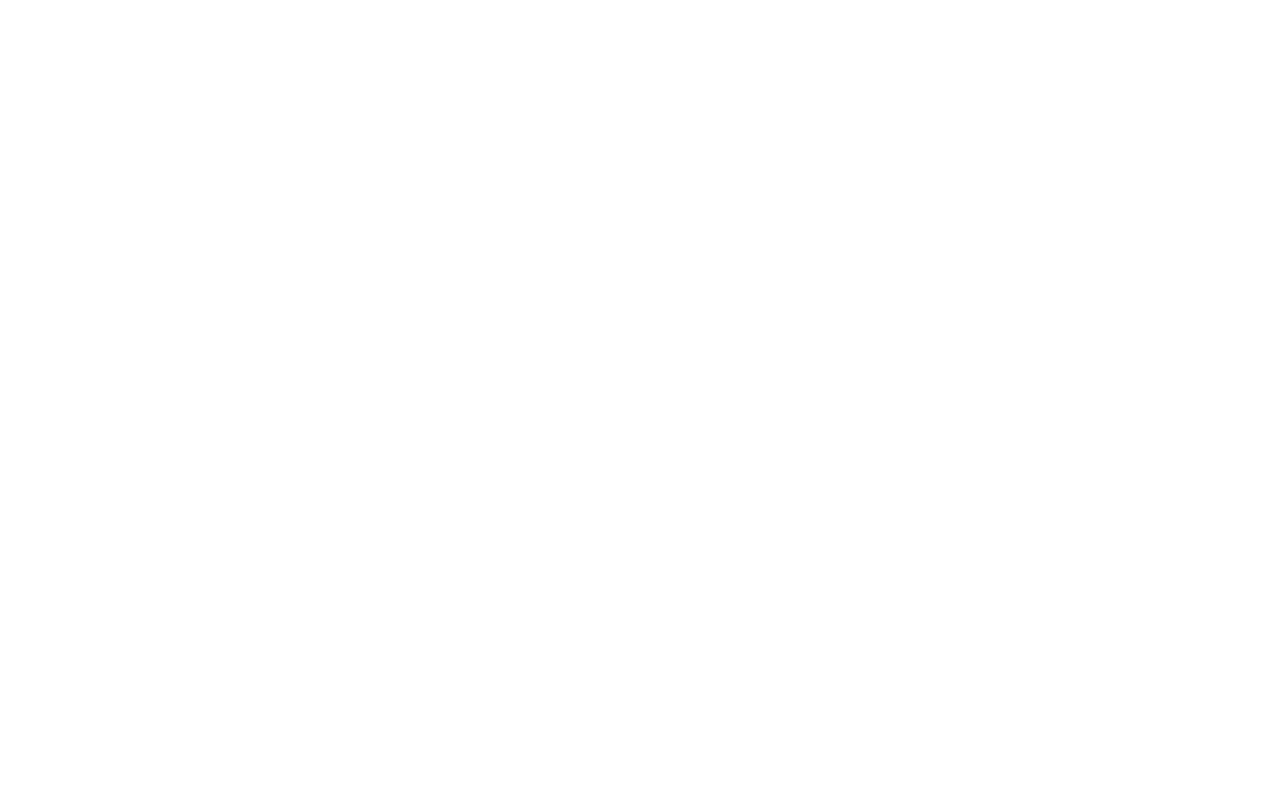
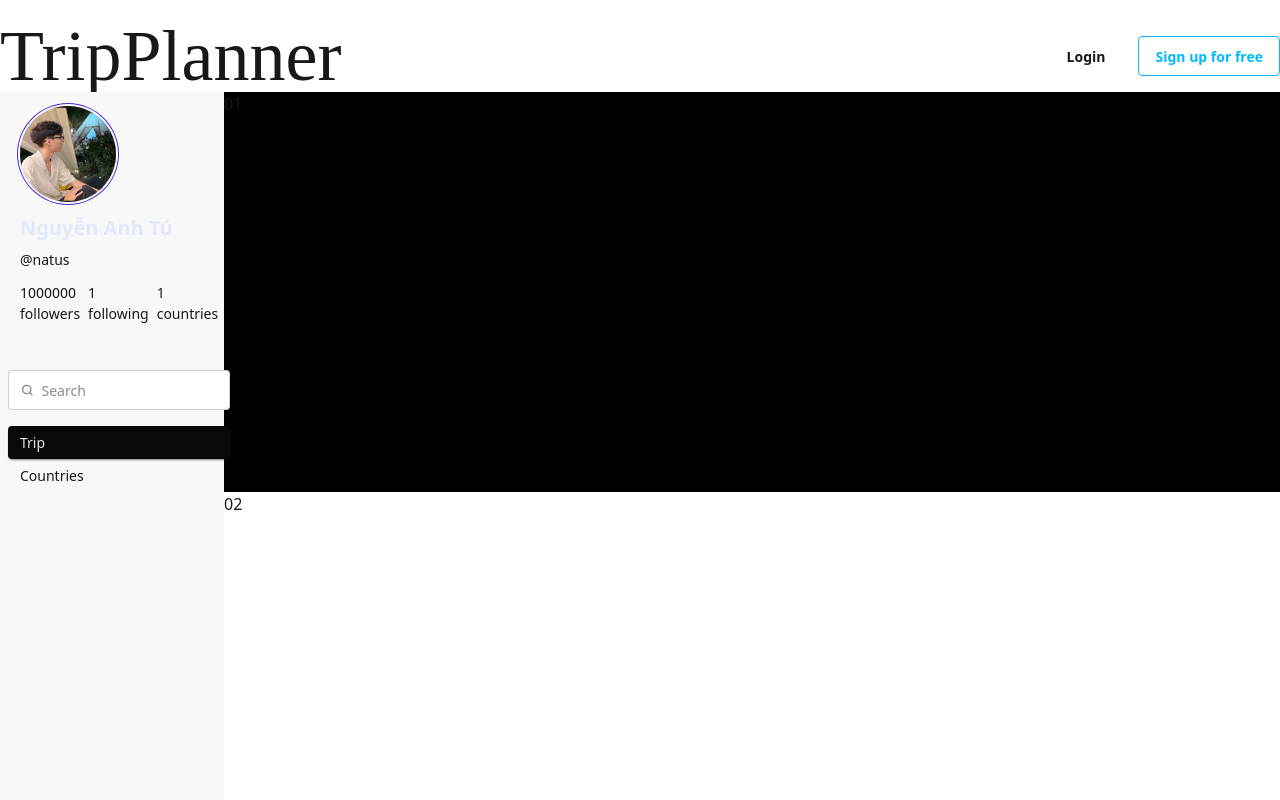
Before and after one commit to nguyenatu188/tpfrontend, a React (Vite) app: page /home in a window 1280 px wide. Before the commit this address had no page. Shown: the top 800 px of the page. Built offline with nearby package versions, Linux system fonts and the light colour scheme; a web font is replaced by a local one.

Commit message:
UI: forgotpassword, home(50%), sidebar

```diff
--- a/package.json
+++ b/package.json
@@ -15,13 +15,16 @@
     "react": "^19.1.0",
     "react-dom": "^19.0.0",
     "react-icons": "^5.5.0",
+    "react-modal": "^3.16.3",
     "react-router-dom": "^7.5.0",
+    "reactjs-popup": "^2.0.6",
     "tailwindcss": "^4.1.3"
   },
   "devDependencies": {
     "@eslint/js": "^9.21.0",
     "@types/react": "^19.0.10",
     "@types/react-dom": "^19.0.4",
+    "@types/react-modal": "^3.16.3",
     "@vitejs/plugin-react": "^4.3.4",
     "daisyui": "^5.0.19",
     "eslint": "^9.21.0",
--- a/src/App.tsx
+++ b/src/App.tsx
@@ -1,17 +1,21 @@
-import { Route, Routes } from 'react-router-dom'
-import LandingPage from './pages/LandingPage'
-import Login from './pages/Login'
-import Register from './pages/Register'
+import { Route, Routes } from "react-router-dom";
+import LandingPage from "./pages/LandingPage";
+import Login from "./pages/Login";
+import Register from "./pages/Register";
+import ForgotpasswordPage from "./pages/ForgotpasswordPage";
+import HomePage from "./pages/HomePage";
 
 function App() {
-
   return (
     <Routes>
       <Route path="/" element={<LandingPage />} />
       <Route path="/login" element={<Login />} />
       <Route path="/register" element={<Register />} />
+      <Route path="/forgotpassword" element={<ForgotpasswordPage />} />
+      <Route path="/home" element={<HomePage />} />
+
     </Routes>
-  )
+  );
 }
 
-export default App
+export default App;
--- /dev/null
+++ b/src/components/Mainboard.tsx
@@ -0,0 +1,13 @@
+const Mainboard = () => {
+  return (
+    <>
+      <main className="bg-white h-screen w-full flex-1">
+        <div className="flex flex-col">
+          <div className="bg-black h-100 w-full">01</div>
+          <div className="bg-red h-auto w-full">02</div>
+        </div>
+      </main>
+    </>
+  );
+};
+export default Mainboard;
--- /dev/null
+++ b/src/components/Sidebar.tsx
@@ -0,0 +1,71 @@
+const Sidebar = () => {
+  return (
+    <ul className="menu bg-base-200 w-56 h-screen ">
+      <li className="mb-10">
+        <div className="avatar">
+          <div className="ring-primary ring-offset-base-100 w-24 rounded-full ring ring-offset-2">
+            <img src="src\assets\tu.png" alt="avatar" />
+          </div>
+        </div>
+
+        <div className="flex flex-col justify-start items-start">
+          <h1 className="text-xl text-primary-content font-bold block">
+            Nguyễn Anh Tú
+          </h1>
+          <p className="text-sm">@natus</p>
+        </div>
+        <div className="flex flex-row ...">
+          <div className="flex flex-col ...">
+            <div>1000000</div>
+            <div>followers</div>
+          </div>
+          <div className="flex flex-col ...">
+            <div>1</div>
+            <div>following</div>
+          </div>
+          <div className="flex flex-col ...">
+            <div>1</div>
+            <div>countries</div>
+          </div>
+        </div>
+      </li>
+      <li className="mb-4">
+        <label className="input">
+          <svg
+            className="h-[1em] opacity-50"
+            xmlns="http://www.w3.org/2000/svg"
+            viewBox="0 0 24 24"
+          >
+            <g
+              strokeLinejoin="round"
+              strokeLinecap="round"
+              strokeWidth="2.5"
+              fill="none"
+              stroke="currentColor"
+            >
+              <circle cx="11" cy="11" r="8"></circle>
+              <path d="m21 21-4.3-4.3"></path>
+            </g>
+          </svg>
+          <input type="search" required placeholder="Search" />
+        </label>
+      </li>
+      <li>
+        <a className="menu-active">Trip</a>
+      </li>
+      <li>
+        <a className="">Countries</a>
+      </li>
+      <div className="mt-auto">
+        <li>
+          <a>Share profile</a>
+        </li>
+        <li>
+          <a>Country</a>
+        </li>
+      </div>
+    </ul>
+  );
+};
+
+export default Sidebar;
--- /dev/null
+++ b/src/pages/ForgotpasswordPage.tsx
@@ -0,0 +1,71 @@
+import { useState } from "react";
+import Modal from "react-modal";
+
+const ForgotpasswordPage = () => {
+  const [showModal, setShowModal] = useState(false);
+
+  const handleSubmit = (event: { preventDefault: () => void }) => {
+    event.preventDefault();
+    // Call API to reset password here
+    setShowModal(true);
+  };
+
+  const handleModalClose = () => {
+    setShowModal(false);
+    // Redirect to login page
+    window.location.href = "/login";
+  };
+
+  return (
+    <div className="flex flex-col items-center justify-center h-screen">
+      <h1 className="text-3xl font-bold mb-4">Quên mật khẩu</h1>
+      <form
+        className="bg-white p-6 rounded shadow-md w-80 text-gray-700"
+        onSubmit={handleSubmit}
+      >
+        <input
+          type="Nhập mật khẩu mới"
+          placeholder="Nhập mật khẩu mới"
+          className="border border-gray-300 p-2 mb-4 w-full placeholder-gray-600 rounded "
+        />
+        <input
+          type="Xác nhận mật khẩu"
+          placeholder="Xác nhận mật khẩu"
+          className="border border-gray-300 p-2 mb-4 w-full placeholder-gray-600 rounded"
+        />
+        <button
+          type="submit"
+          className="btn btn-info text-white p-2 rounded w-full"
+        >
+          Đặt lại mật khẩu
+        </button>
+      </form>
+
+      <Modal
+        isOpen={showModal}
+        onRequestClose={handleModalClose}
+        contentLabel="Thông báo"
+        className="text-gray-700 text-center fixed inset-0 bg-gray-900 bg-opacity-50 flex justify-center items-center"
+      >
+        <div className="modal-content w-64 h-48 p-4 bg-white rounded shadow-md">
+          <div className="modal-header border-b border-gray-200 pb-2">
+            <h2 className="modal-title text-lg font-bold">Thông báo</h2>
+          </div>
+          <div className="modal-body pt-2">
+            <p className="text-md">Đặt lại mật khẩu thành công!</p>
+          </div>
+          <div className="modal-footer pt-2 border-t border-gray-200">
+            <button
+              className="btn btn-info text-white p-2 rounded w-full"
+              onClick={handleModalClose}
+            >
+              Đồng ý
+            </button>
+          </div>
+        </div>
+      </Modal>
+    </div>
+  );
+};
+
+export default ForgotpasswordPage;
--- /dev/null
+++ b/src/pages/HomePage.tsx
@@ -0,0 +1,20 @@
+import Header from "../components/Header";
+import Footer from "../components/Footer";
+import Sidebar from "../components/Sidebar";
+import Mainboard from "../components/Mainboard";
+
+
+const HomePage = () => {
+  return (
+    <>
+    <Header />
+    <div className="flex flex-row h-screen">
+      <Sidebar />
+      <Mainboard />
+    </div>
+    <Footer />
+  </>
+  );
+};
+
+export default HomePage;
```
Also changed, not shown: src/pages/Login.tsx (+60 -15 lines), src/assets/tu.png (added), 1 other file (tests, documents, lock files or other folders).
